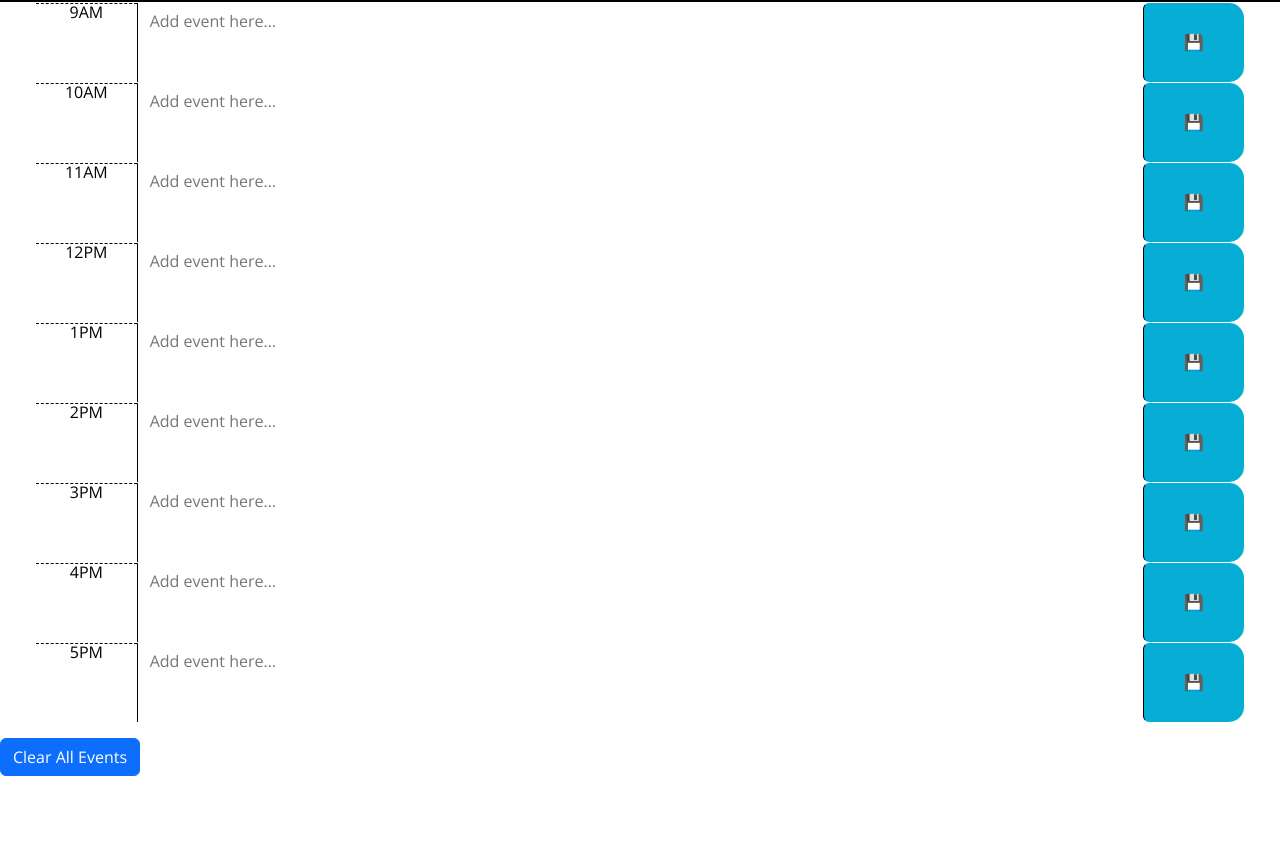
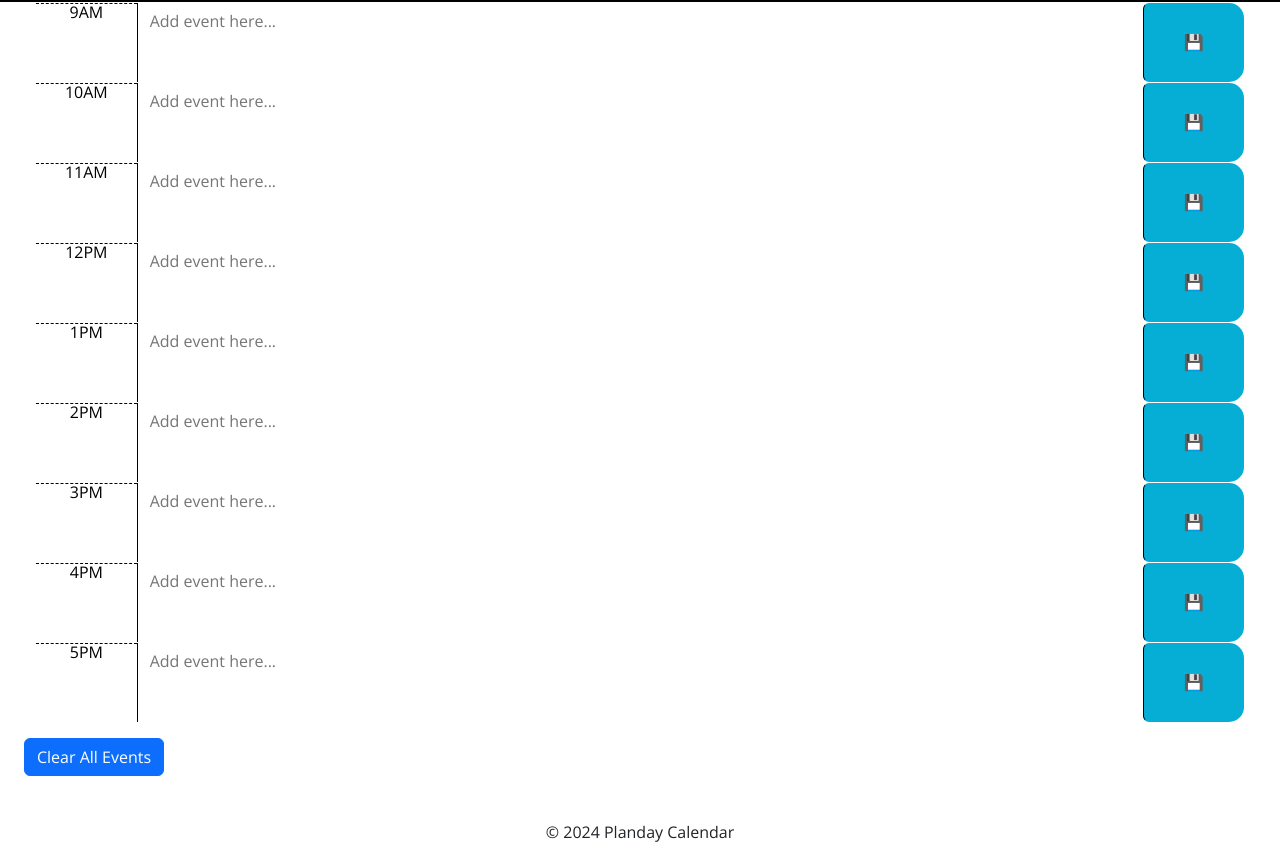
Before and after one commit to YTasheva/Planday-Calendar, a plain HTML site: page starter/index.html in a window 1280 px wide. Shown: the part 301-1157 px from the top of the page. Before the commit the page ends 1077 px from the top, so only its background shows below. Drawn offline with nearby package versions, Linux system fonts and the light colour scheme; files whose address does not match are found by name.

Commit message:
Add font awesome and jumbotron, update timeblocks and clear button, add footer

```diff
--- a/starter/index.html
+++ b/starter/index.html
@@ -10,6 +10,8 @@
       integrity="sha384-KK94CHFLLe+nY2dmCWGMq91rCGa5gtU4mk92HdvYe+M/SXH301p5ILy+dN9+nJOZ"
       crossorigin="anonymous"
       />
+
+      <!-- FONT AWESOME -->
     <link
       rel="stylesheet"
       href="https://use.fontawesome.com/releases/v5.8.1/css/all.css"
@@ -24,6 +26,7 @@
     <title>Planday Calendar</title>
   </head>
 
+  <!-- JUMBOTRON -->
   <body>
     <header class="jumbotron">
       <h1 class="display-3">Planday Calendar</h1>
@@ -38,7 +41,7 @@
 
 
         <div class="container-fluid px-5">
-          <!-- Timeblocks go here -->
+          <!-- Timeblocks -->
           <div id="timeblock-9" class="row time-block">
             <div class="col-1 hour">9AM</div>
             <textarea class="col-10 description" id="event-9" placeholder="Add event here..."></textarea>
@@ -108,17 +111,19 @@
           </div>
         </div>
 
-         <!-- DELETE ICON -->
-        <div class="mt-3">
+         <!-- CLEAR ICON -->
+        <div class="mt-3 m-4">
           <button class="btn btn-primary" id="clearBtn">Clear All Events</button>
         </div>
 
+        <footer class="container-fluid text-center mt-5">
+          <p>&copy; 2024 Planday Calendar</p>
+        </footer>
 
-
-
-
+         <!-- CONTAINER END -->
         <script src="https://cdnjs.cloudflare.com/ajax/libs/jquery/3.2.1/jquery.min.js"></script>
         <script src="https://cdn.jsdelivr.net/npm/dayjs@1/dayjs.min.js"></script>
         <script src="script.js"></script>
       </body>
+
     </html>
```
